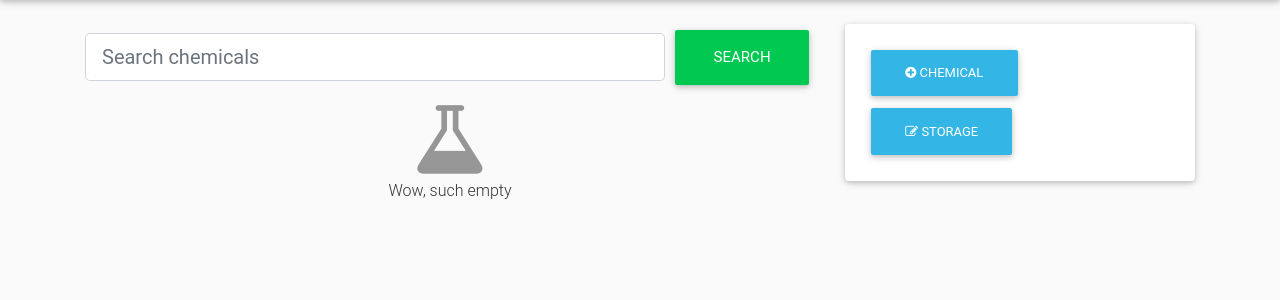
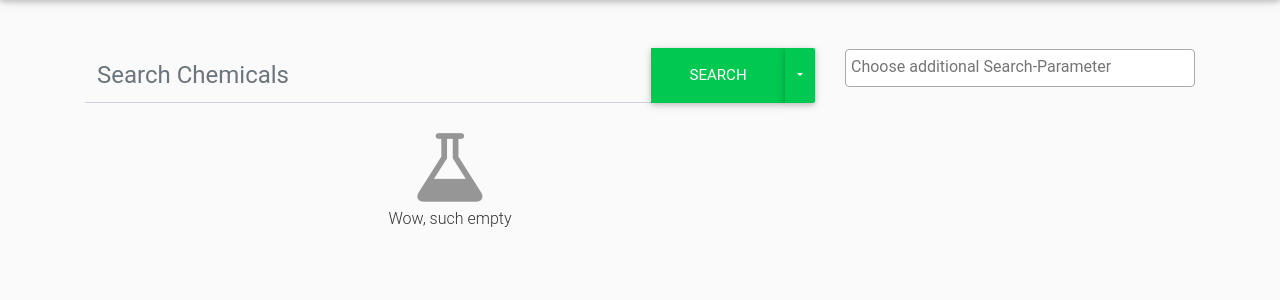
Before and after one commit to PythonFZ/ChemData, a Django app: template chemmanager/templates/chemmanager/home.html in a window 1280 px wide. Shown: the part 56-356 px from the top of the page. Run offline with Django 3.2, Linux system fonts and the light colour scheme; the template is opened without the code that fills it, so the values that code supplies are empty; some libraries are stand-ins or nearby versions.

Commit message:
Add Select2 for additional Search-Parameters, Some Layout Changes, Remove Hover

```diff
--- a/blog/templates/blog/base.html
+++ b/blog/templates/blog/base.html
@@ -27,6 +27,11 @@
 
     <!-- Material Design for Bootstrap -->
     <script src="https://cdnjs.cloudflare.com/ajax/libs/mdbootstrap/4.14.0/js/mdb.min.js"></script>
+
+    <!-- Select2 -->
+    <link href="https://cdn.jsdelivr.net/npm/select2@4.0.13/dist/css/select2.min.css" rel="stylesheet" />
+    <script src="https://cdn.jsdelivr.net/npm/select2@4.0.13/dist/js/select2.min.js"></script>
+
 
     <!-- LaTeX -->
     <script src="https://polyfill.io/v3/polyfill.min.js?features=es6"></script>
--- a/chemmanager/templates/chemmanager/chemmanager_base.html
+++ b/chemmanager/templates/chemmanager/chemmanager_base.html
@@ -1,6 +1,7 @@
 {% extends "blog/base.html" %}
 {% block base_content %}
 <main role="main" class="container">
+    {% block search_bar %}{% endblock %}
     <div class="row">
         <div class="col-sm-8">
             {% if messages %}
--- a/chemmanager/templates/chemmanager/home.html
+++ b/chemmanager/templates/chemmanager/home.html
@@ -1,25 +1,41 @@
 {% extends "chemmanager/chemmanager_base.html" %}
 {% load static %}
 {#{% load crispy_forms_tags %}#}
-
-{% block content %}
-    <form class="media mb-2">
-        <div class="media-body row no-gutters align-items-center">
-            <!--end of col-->
-            <div class="col">
-                <input class="form-control form-control-lg form-control-borderless" type="text"
-                       placeholder="Search chemicals" name="q" value="{{ request.Get.q }}">
+{% block search_bar %}
+    <div class="row">
+        <div class="col-sm-8">
+            <form>
+                <div class="md-form input-group">
+                    <input type="text" class="form-control" placeholder="Search Chemicals" aria-label="Search Chemicals"
+                           aria-describedby="MaterialButton-addon2" name="q" value="{{ request.GET.q }}" style="font-size: 150%">
+                    <div class="input-group-append">
+                        <button class="btn btn-lg btn-success m-0" type="submit" id="MaterialButton-addon2"
+                                value="Search Chemicals" onclick="clear_local_storage()">Search</button>
+                        <button class="btn btn-btn-lg btn-success m-0 dropdown-toggle dropdown-toggle-split" data-toggle="dropdown" aria-haspopup="true" aria-expanded="false"></button>
+                        <div class="dropdown-menu">
+                            <a href="{% url 'chemmanager-home' %}" class="dropdown-item" onclick="clear_local_storage()">
+                                <i class="fas fa-undo"></i>&nbsp;Reset</a>
+                            <a href="{% url 'chemical-create' %}" class="dropdown-item" onclick="clear_local_storage()">
+                                <i class="fas fa-plus"></i>&nbsp;Add Chemical</a>
                         </div>
-            <!--end of col-->
-            <div class="col-auto">&nbsp;</div>
-            <div class="col-auto">
-                <button class="btn btn-lg btn-success" type="submit" value="Search Chemicals"
-                        onclick="clear_local_storage()">Search
-                </button>
                     </div>
-            <!--end of col-->
                 </div>
             </form>
+        </div>
+        <div class="col-sm-4" style="padding-top: 25px; font-size: 100%">
+            <select class="chemical-search-parameter w-100" name="states[]" multiple="multiple">
+                <option value="AL">All Synonyms</option>
+                <option value="WY">All Workgroups</option>
+                <option value="WY">AK1</option>
+                <option value="WY">AK2</option>
+                <option value="WY">User</option>
+            </select>
+        </div>
+    </div>
+
+{% endblock %}
+{% block content %}
+
 
     {% if not chemicals %}
         <div class="text-center">
@@ -193,27 +209,24 @@
 {% endblock content %}
 
 {% block properties %}
-    {% if request.user_agent.is_mobile %}
-        <br>
-        <hr>
-    {% endif %}
-    <div class="card mb-4">
-    <div class="card-body">
-        <div class="btn-toolbar" role="toolbar">
-            {% if request.user_agent.is_mobile %}
-                <div class="btn-group mr-1 btn-group-sm" role="group">
-            {% else %}
-                <div class="btn-group mr-1" role="group">
-            {% endif %}
-            <a href="{% url 'chemical-create' %}" class="btn btn-info"><i class="fa fa-plus-circle"></i> Chemical
-            </a>
-            </div>
-            <div class="btn-group mr-1" role="group">
-                <a href="{% url 'storage-list' %}" class="btn btn-info"><i class="fa fa-edit"></i> Storage</a>
-            </div>
-            </div>
-        </div>
-    </div>
+{#    <p style="padding-bottom: 80px"></p>#}
+{#    <div class="card mb-4">#}
+{#    <div class="card-body">#}
+{#        <div class="btn-toolbar" role="toolbar">#}
+{#            {% if request.user_agent.is_mobile %}#}
+{#                <div class="btn-group mr-1 btn-group-sm" role="group">#}
+{#            {% else %}#}
+{#                <div class="btn-group mr-1" role="group">#}
+{#            {% endif %}#}
+{#            <a href="{% url 'chemical-create' %}" class="btn btn-info"><i class="fa fa-plus-circle"></i> Chemical#}
+{#            </a>#}
+{#            </div>#}
+{#            <div class="btn-group mr-1" role="group">#}
+{#                <a href="{% url 'storage-list' %}" class="btn btn-info"><i class="fa fa-edit"></i> Storage</a>#}
+{#            </div>#}
+{#            </div>#}
+{#        </div>#}
+{#    </div>#}
 
     <div id="chemical_detail_div"></div>
 
@@ -228,6 +241,10 @@
     </script>
     <script>
         $(document).ready(function () {
+            $('.chemical-search-parameter').select2({
+                placeholder: 'Choose additional Search-Parameter',
+                allowClear: true
+            });
             $('[data-toggle="tooltip"]').tooltip();
             var collapse_elements = $('.collapse');
             collapse_elements.each(function () {
@@ -273,13 +290,13 @@
         $(function () {
             $('.chemical-item').css('cursor', 'pointer')
 
-            .hover(function () {
-                var id = $(this).attr("id").split("list-item-")[1];
-                var url = "{% url 'chemical-detail' 1234 %}".replace(/1234/, id.toString())
-                $('#chemical_detail_div').load(url, function () {
-                    MathJax.typeset()
-                });
-            })
+                {#.hover(function () {#}
+                {#    var id = $(this).attr("id").split("list-item-")[1];#}
+                {#    var url = "{% url 'chemical-detail' 1234 %}".replace(/1234/, id.toString())#}
+                {#    $('#chemical_detail_div').load(url, function () {#}
+                {#        MathJax.typeset()#}
+                {#    });#}
+                {#})#}
 
                 .click(function () {
                     var id = $(this).attr("id").split("list-item-")[1];
@@ -288,7 +305,7 @@
                     if (localStorage.getItem('open_' + 'collapseAll-' + id) !== 'open') {
                         {#clear_local_storage();#}
                         localStorage.setItem('open_' + 'collapseAll-' + id, 'open');
-                } else{
+                    } else {
                         localStorage.removeItem('open_' + 'collapseAll-' + id);
                     }
                 });
@@ -303,14 +320,17 @@
         .btn-group-lg .btn, .btn-group-sm .btn {
             border-radius: 2px;
         }
+
         .chemical-item {
             font-size: 100%;
             font-weight: bolder;
             padding-bottom: 0;
         }
+
         .chemical-item:hover {
             background-color: rgba(0, 0, 0, 0.01);
         }
+
         .chemical-item-header {
             font-size: 120%;
             font-weight: bolder;
```
Lines whose indentation alone changed are shown as unchanged.
